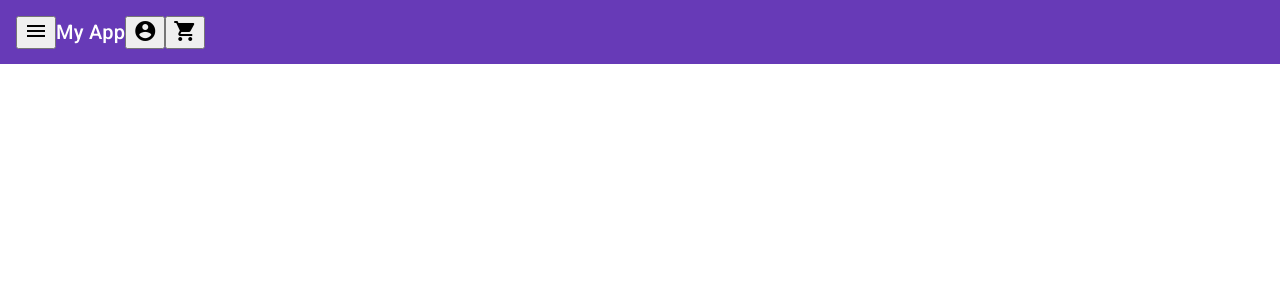
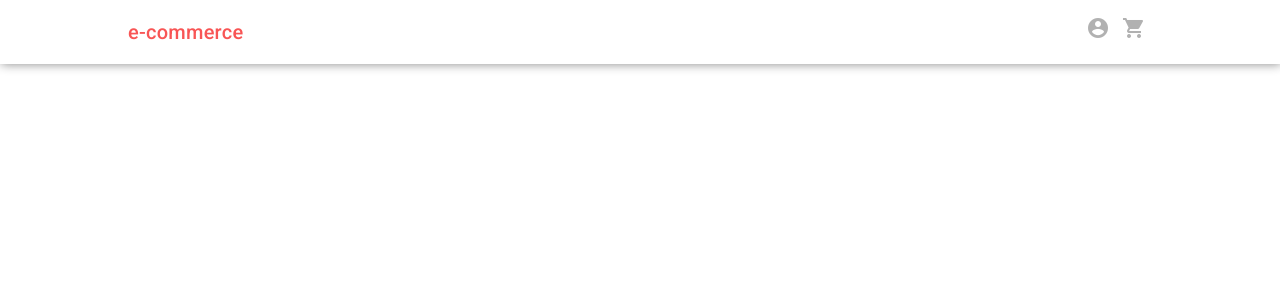
Before and after one commit to DanielAbril15/eCommerce-Angular, an Angular app: page / in a window 1280 px wide. Shown: the top 300 px of the page. Built offline with nearby package versions, Linux system fonts and the light colour scheme.

Commit message:
agrego navbar

```diff
--- a/angular.json
+++ b/angular.json
@@ -31,7 +31,7 @@
             ],
             "styles": [
               "@angular/material/prebuilt-themes/deeppurple-amber.css",
-              "src/styles.scss"
+              "src/styles.scss","node_modules/bootstrap/dist/css/bootstrap.css"
             ],
             "scripts": []
           },
@@ -95,7 +95,8 @@
             ],
             "styles": [
               "@angular/material/prebuilt-themes/deeppurple-amber.css",
-              "src/styles.scss"
+              "src/styles.scss",
+              "node_modules/bootstrap/dist/css/bootstrap.css"
             ],
             "scripts": []
           }
--- a/src/app/shared/header/header.component.html
+++ b/src/app/shared/header/header.component.html
@@ -1,27 +1,23 @@
-<mat-toolbar color="primary">
+<mat-toolbar color="primary" >
+  <span>e-commerce</span>
 
-  <button
+  <div class="d-flex align-items-center">
+    <button
     mat-icon-button
-    class="burguer-btn">
-    <mat-icon>menu</mat-icon>
-  </button>
-
-  <span>My App</span>
-
-  <button
-    mat-icon-button
-    class="example-icon favorite-icon"
+    class="nav-bar favorite-icon"
     aria-label="Example icon-button with heart icon">
     <mat-icon class="material-symbols-outlined">
       account_circle
       </mat-icon>
-  </button>
-  <button
+    </button>
+    <button
     mat-icon-button
-    class="example-icon"
+    class="nav-bar"
     aria-label="Example icon-button with share icon">
     <mat-icon class="material-symbols-outlined">
       shopping_cart
-      </mat-icon>
+    </mat-icon>
   </button>
+</div>
+
 </mat-toolbar>
--- a/src/app/shared/header/header.component.scss
+++ b/src/app/shared/header/header.component.scss
@@ -0,0 +1,16 @@
+mat-toolbar{
+    display: flex;
+    justify-content: space-between;
+    padding: 0 10%;
+    box-shadow: 1px 0px 10px #00000079;
+    button{
+        border: none;
+        background-color: #ffffff;
+        color: #b1b1b1;
+    }
+
+}
+.mat-toolbar.mat-primary{
+    background: #ffffff;
+    color: #f85555;
+}
--- a/src/app/shared/header/header.component.ts
+++ b/src/app/shared/header/header.component.ts
@@ -1,4 +1,4 @@
-import { Component } from '@angular/core';
+import { Component,HostListener, OnInit } from '@angular/core';
 
 
 
@@ -8,9 +8,21 @@ import { Component } from '@angular/core';
   styleUrls: ['./header.component.scss'],
 
 })
-export class HeaderComponent {
+export class HeaderComponent implements OnInit {
+  screenWidth = window.innerWidth
+  movil = false
 
   constructor(){
+    this.screenWidth < 800 ? this.movil = true : this.movil = false
+  }
+
+  ngOnInit(): void {
 
   }
+
+  @HostListener('window:resize', ['$event'])
+  onResize() {
+    this.screenWidth = window.innerWidth;
+    this.screenWidth < 800 ? this.movil = true : this.movil = false
+  }
 }
```
Also changed, not shown: src/app/shared/material/material.module.ts (+5 -2 lines).
